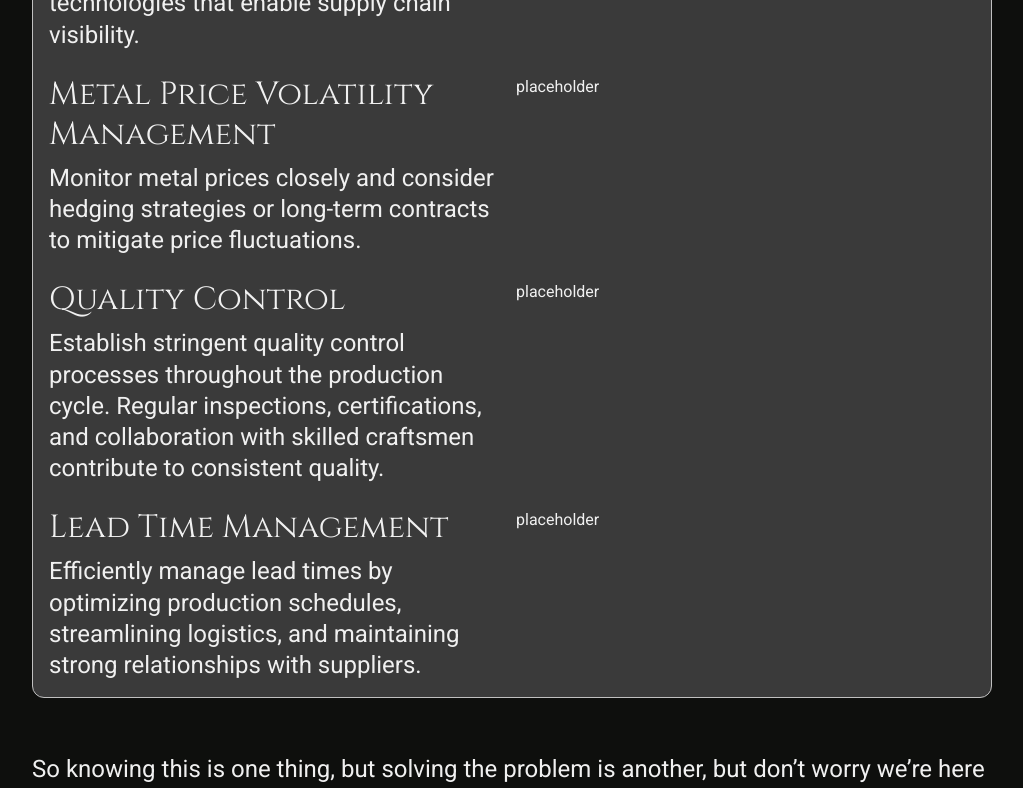
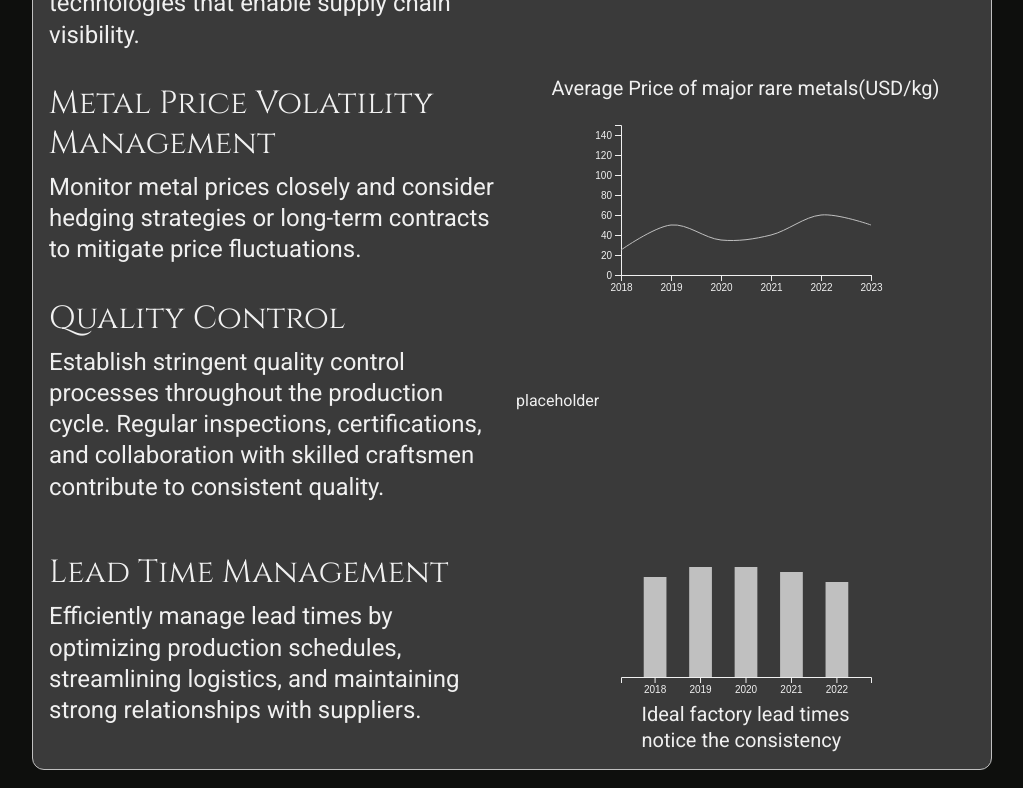
Before and after one commit to LeeCodier/Lux-Platinum-Sales-Funnel-Landing-Page, a Next.js app: page /article in a window 1280 px wide. Shown: the part 2600-3388 px from the top of the page, without its empty margins (128-1151 px from the left). Built offline with nearby package versions, Linux system fonts and the light colour scheme.

Commit message:
added D3 graphs

```diff
--- a/package.json
+++ b/package.json
@@ -10,6 +10,7 @@
   },
   "dependencies": {
     "@gsap/react": "^2.1.1",
+    "d3": "^7.9.0",
     "embla-carousel-react": "^8.1.4",
     "gsap": "^3.12.5",
     "lucide-react": "^0.381.0",
@@ -19,6 +20,7 @@
     "react-hot-toast": "^2.4.1"
   },
   "devDependencies": {
+    "@types/d3": "^7.4.3",
     "@types/node": "^20",
     "@types/react": "^18",
     "@types/react-dom": "^18",
--- a/src/components/AIssues.tsx
+++ b/src/components/AIssues.tsx
@@ -6,7 +6,7 @@ export const AIssues = () => {
       <div className=" p-2 sm:p-4  flex flex-col gap-2 sm:gap-6 rounded-xl border border-secondary  bg-primary ">
         {a_solutions.map(({ id, Component, header, content }) => (
           <div id={id} key={id} className="">
-            <div className="flex gap-2 ">
+            <div className="flex gap-2 h-max items-center ">
               <div className="flex flex-col gap-2 h-fit w-full">
                 <div className="heading-text"> {header}</div>
                 <div className="body">{content}</div>
--- /dev/null
+++ b/src/components/Charts.jsx
@@ -0,0 +1,106 @@
+"use client";
+import * as d3 from "d3";
+import React, { useEffect, useRef, useState } from "react";
+
+export const LTM = () => {
+  const [data] = useState([100, 110, 110, 105, 95]);
+  const svgRef = useRef();
+  useEffect(() => {
+    //set up SVG
+    const width = 250;
+    const height = 150;
+    const svg = d3
+      .select(svgRef.current)
+      .attr("width", width)
+      .attr("height", height)
+      .style("background", "#3A3A3A")
+      .style("overflow", "visible");
+
+    //setting up the scaling
+    const xScale = d3
+      .scaleBand()
+      .domain(data.map((val, i) => i))
+      .range([0, width])
+      .padding(0.5);
+    const yScale = d3.scaleLinear().domain([0, height]).range([height, 0]);
+    //setting up axis
+    var xdata = ["2018", "2019", "2020", "2021", "2022", "2023"];
+
+    const xAxis = d3
+      .axisBottom(xScale)
+      .ticks([data.length])
+      .tickFormat(function (d) {
+        return xdata[d];
+      });
+    const yAxis = d3.axisLeft(yScale).ticks(5);
+    //append the axis's
+    svg.append("g").call(xAxis).attr("transform", `translate(0,${height})`);
+    // svg.append("g").call(yAxis);
+
+    //setting up the svg data
+    svg
+      .selectAll(".bar")
+      .data(data)
+      .join("rect")
+      .attr("x", (x, i) => xScale(i))
+      .attr("y", yScale)
+      .attr("width", xScale.bandwidth())
+      .attr("height", (val) => height - yScale(val))
+      .attr("fill", "#C0C0C0");
+  }, [data]);
+  return <svg ref={svgRef}></svg>;
+};
+
+export const MPV = () => {
+  const [data] = useState([25, 50, 35, 40, 60, 50]);
+  const svgRef = useRef();
+  useEffect(() => {
+    //set up SVG
+    const width = 250;
+    const height = 150;
+    const svg = d3
+      .select(svgRef.current)
+      .attr("width", width)
+      .attr("height", height)
+      .style("background", "#3A3A3A")
+      .style("overflow", "visible");
+
+    //Range of vales of the chart
+    const xScale = d3
+      .scaleLinear()
+      .domain([0, data.length - 1])
+      .range([0, width]);
+
+    const yScale = d3.scaleLinear().domain([0, height]).range([height, 0]);
+    const generateScaledLine = d3
+      .line()
+      .x((d, i) => xScale(i))
+      .y(yScale)
+      .curve(d3.curveCardinal);
+    // setting up the axes
+    var xdata = ["2018", "2019", "2020", "2021", "2022", "2023"];
+
+    const xAxis = d3
+      .axisBottom(xScale)
+      .ticks([data.length])
+      // .tickValues(d3.range([25, 50, 35, 40, 60, 50]))
+      // .tickFormat((i) => i + 1);
+      .tickFormat(function (d) {
+        return xdata[d];
+      });
+    const yAxis = d3.axisLeft(yScale).ticks(5);
+    //append the axis's
+    svg.append("g").call(xAxis).attr("transform", `translate(0,${height})`);
+    svg.append("g").call(yAxis);
+    //setting up the data
+    svg
+      .selectAll(".line")
+      .data([data])
+      .join("path")
+      .attr("d", (d) => generateScaledLine(d))
+      .attr("fill", "none")
+      .attr("stroke", "#C0C0C0");
+  }, [data]);
+
+  return <svg ref={svgRef}></svg>;
+};
--- a/src/constants/index.tsx
+++ b/src/constants/index.tsx
@@ -14,6 +14,7 @@ export const T3_img = MayaDarke;
 export const issue_img = pollution;
 export const issue2_img = designer;
 
+import { LTM, MPV } from "@/components/Charts.jsx";
 //icons
 import {
   SpeechIcon,
@@ -64,7 +65,7 @@ export const a_solutions = [
     content:
       "Prioritize responsible sourcing by partnering with suppliers who adhere to ethical practices. Rigorous supplier selection, regular audits, and partnerships with organizations like the Responsible Jewellery Council can ensure responsible material procurement.",
     Component: () => (
-      <div className="hidden sm:block w-full h-full"> placeholder</div>
+      <div className="hidden md:block w-full h-full"> placeholder</div>
     ),
   },
   {
@@ -73,7 +74,7 @@ export const a_solutions = [
     content:
       " Implement transparent practices to trace metals and gemstones back to their origins. Consumers increasingly demand transparency, so consider tools or technologies that enable supply chain visibility.",
     Component: () => (
-      <div className="hidden sm:block w-full h-full"> placeholder</div>
+      <div className="hidden md:block w-full h-full"> placeholder</div>
     ),
   },
   {
@@ -82,7 +83,12 @@ export const a_solutions = [
     content:
       " Monitor metal prices closely and consider hedging strategies or long-term contracts to mitigate price fluctuations.",
     Component: () => (
-      <div className="hidden sm:block w-full h-full"> placeholder</div>
+      <div className="hidden md:flex items-center  flex-col justify-center w-full h-full gap-6">
+        <div className="text-[20px] leading-tight sm:leading-[130%] font-normal">
+          Average Price of major rare metals(USD/kg)
+        </div>
+        <MPV />
+      </div>
     ),
   },
   {
@@ -91,7 +97,7 @@ export const a_solutions = [
     content:
       "Establish stringent quality control processes throughout the production cycle. Regular inspections, certifications, and collaboration with skilled craftsmen contribute to consistent quality.",
     Component: () => (
-      <div className="hidden sm:block w-full h-full"> placeholder</div>
+      <div className="hidden md:block w-full h-full"> placeholder</div>
     ),
   },
   {
@@ -100,7 +106,13 @@ export const a_solutions = [
     content:
       " Efficiently manage lead times by optimizing production schedules, streamlining logistics, and maintaining strong relationships with suppliers.",
     Component: () => (
-      <div className="hidden sm:block w-full h-full"> placeholder</div>
+      <div className="hidden md:flex items-center  flex-col justify-center w-full h-full gap-y-6">
+        <LTM />
+        <div className="text-[20px] leading-tight sm:leading-[130%] font-normal">
+          Ideal factory lead times <br />
+          notice the consistency
+        </div>
+      </div>
     ),
   },
 ];
```
Also changed, not shown: 1 other file (tests, documents, lock files or other folders).
